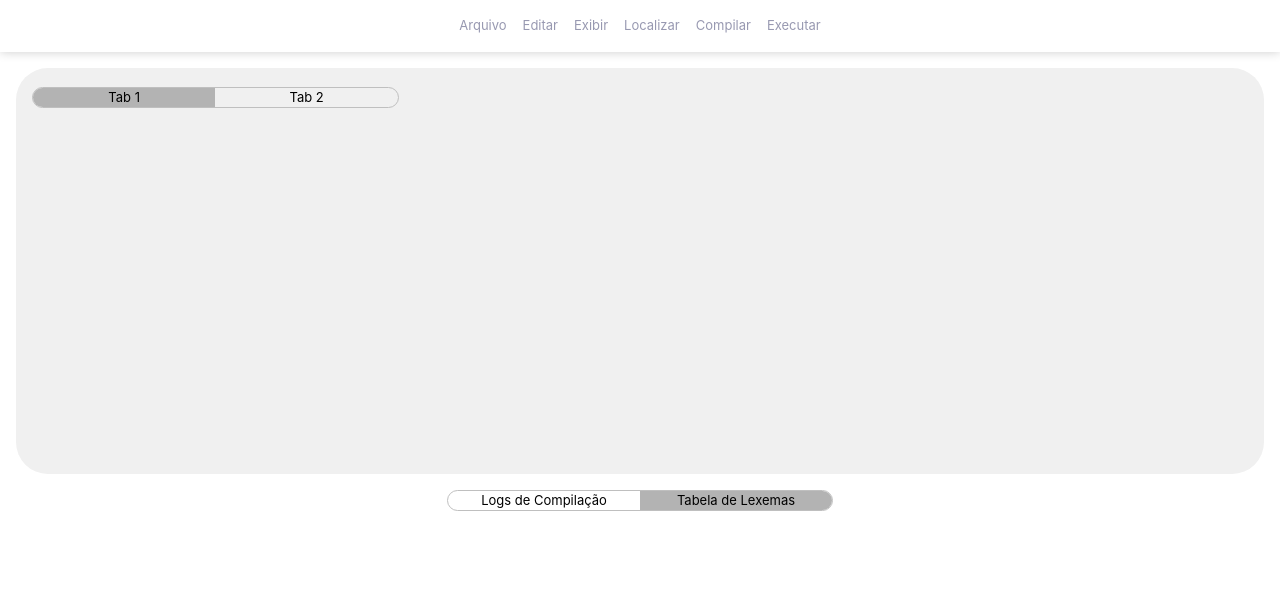
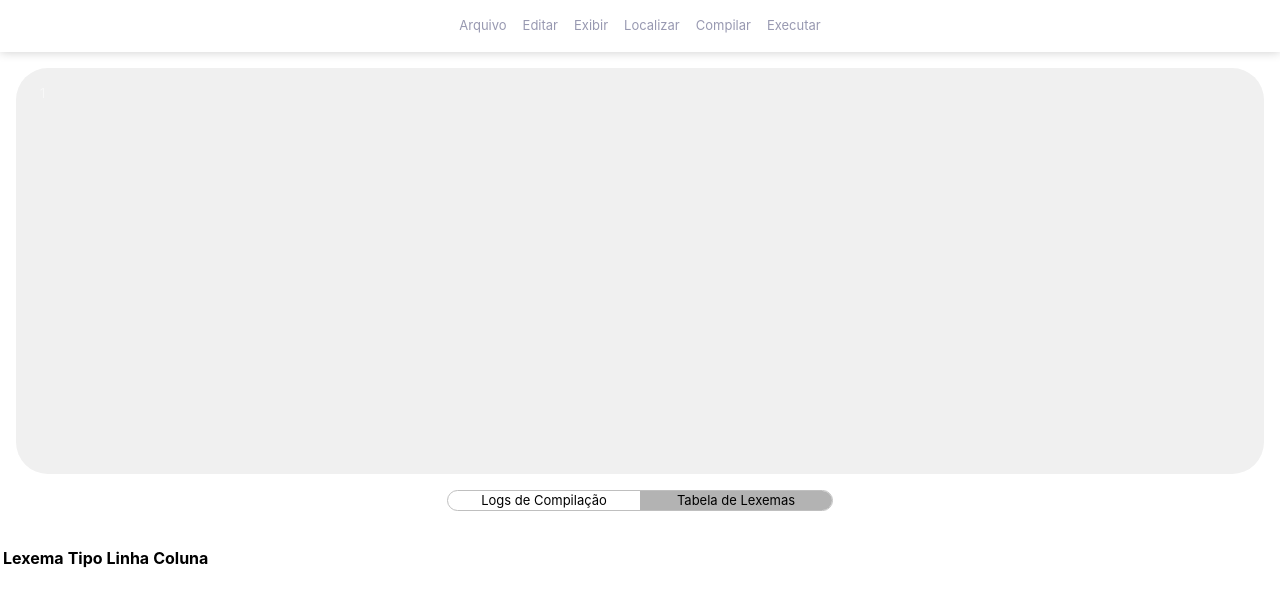
Before and after one commit to Igorjr19/compilets, a React (Vite) app: page / in a window 1280 px wide. Both pictures are taken after a click on the item "Tabela de Lexemas". Shown: the top 606 px of the page. Built offline with nearby package versions, Linux system fonts and the light colour scheme.

Commit message:
Update code editor and tokenizer

```diff
--- a/package.json
+++ b/package.json
@@ -11,11 +11,13 @@
     "prepare": "husky"
   },
   "dependencies": {
+    "@types/moo": "^0.5.9",
     "bootstrap": "^5.3.3",
+    "moo": "^0.5.2",
     "react": "^18.3.1",
     "react-bootstrap": "^2.10.4",
     "react-dom": "^18.3.1",
-    "tokenizr": "^1.7.0"
+    "react-simple-code-editor": "^0.14.1"
   },
   "devDependencies": {
     "@eslint/js": "^9.8.0",
--- a/src/App.css
+++ b/src/App.css
@@ -69,6 +69,36 @@
   @media (max-width: 769px) {
     padding: 2rem 0;
   }
+}
+
+.file-content {
+  display: flex;
+  flex-direction: row;
+  height: 100%;
+  max-height: 50vh;
+  overflow: scroll;
+}
+
+.line-numbers {
+  padding-top: 0.7rem;
+  display: flex;
+  flex-direction: column;
+}
+
+.line-numbers span {
+  font-size: 0.8rem;
+  min-width: 1.5rem;
+  padding: 0.15rem 0.5rem;
+  color: rgba(255, 255, 255, 0.5);
+}
+
+.code-editor {
+  font-family: 'monospace';
+  font-size: 16;
+  width: 100%;
+  height: 100%;
+  color: '#fff';
+  min-height: 50vh;
 }
 
 ul.nav {
--- a/src/App.tsx
+++ b/src/App.tsx
@@ -1,9 +1,21 @@
+import { Token } from 'moo';
 import React, { useState } from 'react';
+import Editor from 'react-simple-code-editor';
 import './App.css';
+import DefaultTable from './components/default-table/default-table';
+import { tokenize } from './lexic/lexic';
 
 const App: React.FC = () => {
-  const [activeFileTab, setActiveFileTab] = useState('tab1');
   const [activeToolTab, setActiveToolTab] = useState('tab1');
+  const [lexemeTable, setLexemeTable] = useState<Token[]>([]);
+  const [code, setCode] = useState<string>('');
+  const [lineCount, setLineCount] = useState<number>(1);
+
+  const handleCodeChange = (code: string) => {
+    setCode(code);
+    setLexemeTable(tokenize(code));
+    setLineCount(code.split('\n').length);
+  };
 
   return (
     <div className="app">
@@ -21,21 +33,21 @@ const App: React.FC = () => {
       {/* Content */}
       <div className="content">
         <div className="file-area">
-          <ul className="nav">
-            <li
-              className={activeFileTab === 'tab1' ? 'active' : ''}
-              onClick={() => setActiveFileTab('tab1')}
-            >
-              Tab 1
-            </li>
-            <li
-              className={activeFileTab === 'tab2' ? 'active' : ''}
-              onClick={() => setActiveFileTab('tab2')}
-            >
-              Tab 2
-            </li>
-          </ul>
-          <div className="file-content"></div>
+          <div className="file-content">
+            <div className="line-numbers">
+              {lineCount &&
+                [...Array.from({ length: lineCount })].map((_, index) => (
+                  <span key={index}>{index + 1}</span>
+                ))}
+            </div>
+            <Editor
+              className="code-editor"
+              padding={10}
+              highlight={(code) => code}
+              onValueChange={(code) => handleCodeChange(code)}
+              value={code}
+            />
+          </div>
         </div>
         <div className="tools-area">
           <ul className="nav-tools">
@@ -52,6 +64,15 @@ const App: React.FC = () => {
               Tabela de Lexemas
             </li>
           </ul>
+          {activeToolTab === 'tab2' && (
+            <div className="lexeme-table">
+              <DefaultTable
+                labels={['Lexema', 'Tipo', 'Linha', 'Coluna']}
+                columns={['value', 'type', 'line', 'col']}
+                data={lexemeTable}
+              />
+            </div>
+          )}
         </div>
       </div>
     </div>
--- /dev/null
+++ b/src/components/default-table/default-table.tsx
@@ -0,0 +1,36 @@
+interface DefaultTableProps<T> {
+  labels: string[];
+  columns: (keyof T)[];
+  data: T[];
+}
+
+function DefaultTable<T extends object>({
+  labels,
+  columns,
+  data,
+}: DefaultTableProps<T>) {
+  return (
+    <table>
+      <thead>
+        <tr>
+          {labels.map((label) => {
+            return <th>{label}</th>;
+          })}
+        </tr>
+      </thead>
+      <tbody>
+        {data.map((row) => {
+          return (
+            <tr>
+              {columns.map((column) => {
+                return <td>{row[column] as string}</td>;
+              })}
+            </tr>
+          );
+        })}
+      </tbody>
+    </table>
+  );
+}
+
+export default DefaultTable;
--- /dev/null
+++ b/src/lexic/lexic.ts
@@ -0,0 +1,18 @@
+import { Token } from 'moo';
+import tokenizer from './tokenizer';
+
+const ignoreTokens = ['ws', 'lb', 'comment', 'multiline-comment'];
+
+export const tokenize = (input: string): Token[] => {
+  const tokens: Token[] = [];
+
+  tokenizer.reset(input);
+  for (const token of tokenizer) {
+    if (ignoreTokens.includes(token.type as keyof typeof token)) {
+      continue;
+    }
+    tokens.push(token);
+  }
+
+  return tokens;
+};
--- a/src/lexic/tokenizer.ts
+++ b/src/lexic/tokenizer.ts
@@ -1,44 +1,43 @@
-import Tokenizr from 'tokenizr';
-import { TokenTypes } from './enum/token-types.enum';
+import moo from 'moo';
 
-const lexer = new Tokenizr();
+export const keywords = Object.fromEntries(
+  ['receba', 'borabill', 'laele', 'indoali'].map((keyword) => [
+    'kw-' + keyword,
+    keyword,
+  ]),
+);
 
-lexer.rule(/[a-zA-Z_][a-zA-Z0-9_]*/, (ctx) => {
-  ctx.accept(TokenTypes.ID);
+export const types = Object.fromEntries(
+  ['int', 'double', 'string', 'boolean'].map((type) => ['type-' + type, type]),
+);
+
+const lexer = moo.compile({
+  ws: /[ \t]+/,
+  lb: { match: /\n/, lineBreaks: true },
+  comment: /\/\/.*?$/,
+  'multiline-comment': /\/\*[\s\S]*?\*\//,
+  ...keywords,
+  ...types,
+  string: /"(?:\\["\\]|[^\n"\\])*"/,
+  number: /0|[1-9][0-9]*/,
+  boolean: ['true', 'false'],
+  null: 'null',
+  'l-brace': '{',
+  'r-Brace': '}',
+  'l-bracket': '[',
+  'r-bracket': ']',
+  'l-paren': '(',
+  'r-paren': ')',
+  colon: ':',
+  comma: ',',
+  semicolon: ';',
+  id: /[a-zA-Z_][a-zA-Z0-9_]*/,
+  plus: '+',
+  minus: '-',
+  times: '*',
+  div: '/',
+  mod: '%',
+  error: moo.error,
 });
 
-lexer.rule(/[+-]?[0-9]+/, (ctx, match) => {
-  ctx.accept(TokenTypes.NUMBER, parseInt(match[0]));
-});
-
-lexer.rule(/[0-9]+\.[0-9]+/, (ctx) => {
-  ctx.accept(TokenTypes.NUMBER);
-});
-
-lexer.rule(/\+/, (ctx) => {
-  ctx.accept(TokenTypes.PLUS_SYMBOL);
-});
-
-lexer.rule(/-/, (ctx) => {
-  ctx.accept(TokenTypes.MINUS_SYMBOL);
-});
-
-lexer.rule(/\*/, (ctx) => {
-  ctx.accept(TokenTypes.MULTIPLICATION_SYMBOL);
-});
-
-lexer.rule(/\//, (ctx) => {
-  ctx.accept(TokenTypes.DIVISION_SYMBOL);
-});
-
-lexer.rule(/\/\/[^\r\n]*\r?\n/, (ctx) => {
-  ctx.ignore();
-});
-
-lexer.rule(/[ \t\r\n]+/, (ctx) => {
-  ctx.ignore();
-});
-
-lexer.debug(false);
-
 export default lexer;
```
Also changed, not shown: 1 other file (tests, documents, lock files or other folders).
